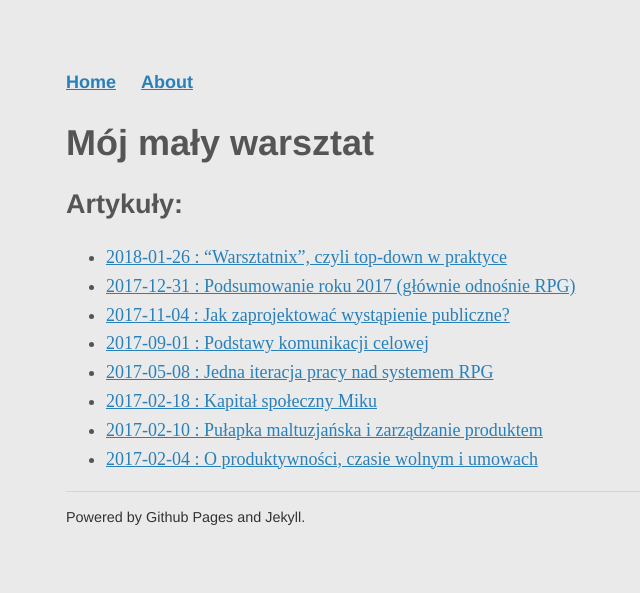
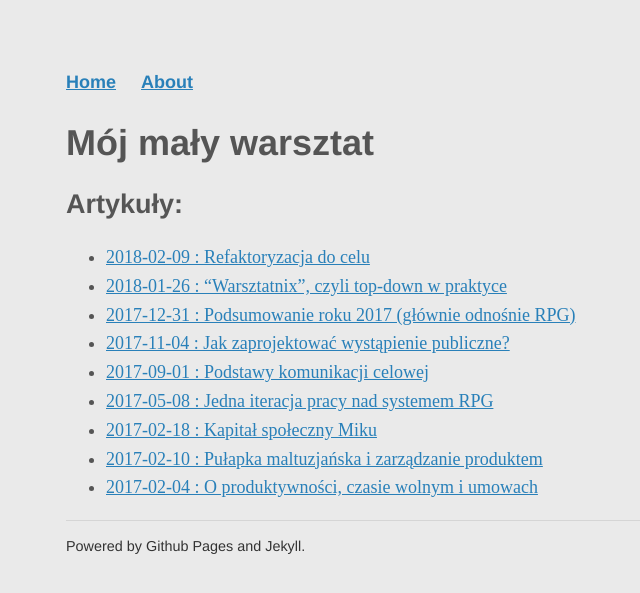
Before and after one commit to ljzolw/ljzolw.github.io, a Jekyll site: the page built from index.md, in a window 1280 px wide. Shown: the top 593 px of the page, without its empty margins (174-814 px from the left). Built offline with Jekyll 4.4.1, drawn with Linux system fonts in a browser that asks for light colours.

Commit message:
Added the refactoring article as public

```diff
--- a/index.md
+++ b/index.md
@@ -7,6 +7,7 @@ title: Mój mały warsztat
 
 ## Artykuły:
 
+* [2018-02-09 : Refaktoryzacja do celu](/2018/02/09/refaktoryzacja-do-celu)
 * [2018-01-26 : "Warsztatnix", czyli top-down w praktyce](/2018/01/26/warsztatnix-top-down-sef)
 * [2017-12-31 : Podsumowanie roku 2017 (głównie odnośnie RPG)](/2017/12/31/podsumowanie-2017)
 * [2017-11-04 : Jak zaprojektować wystąpienie publiczne?](/2017/11/04/jak-zaprojektowac-wystapienie)
```
Also changed, not shown: scraps/interesting_links.md (+2 -0 lines).
